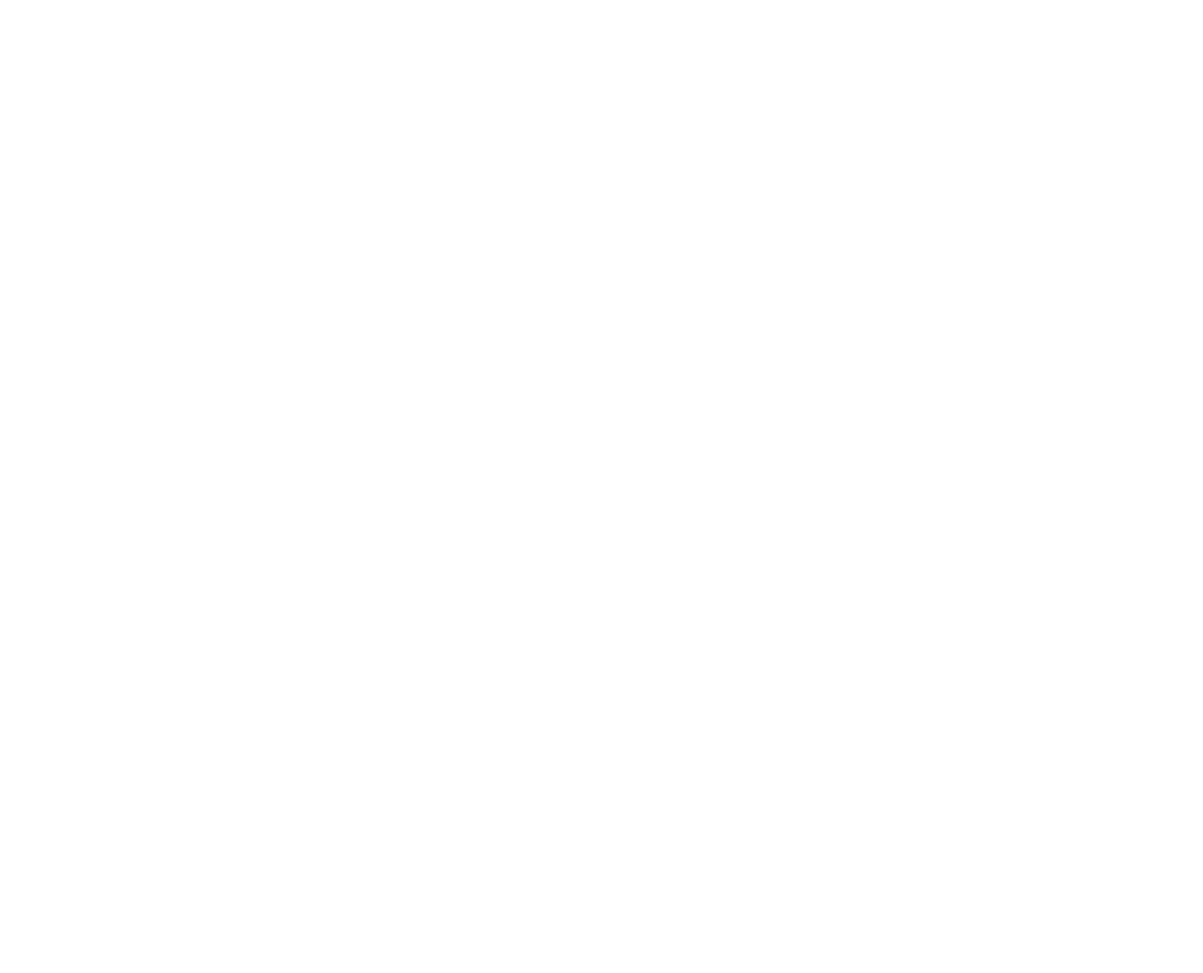
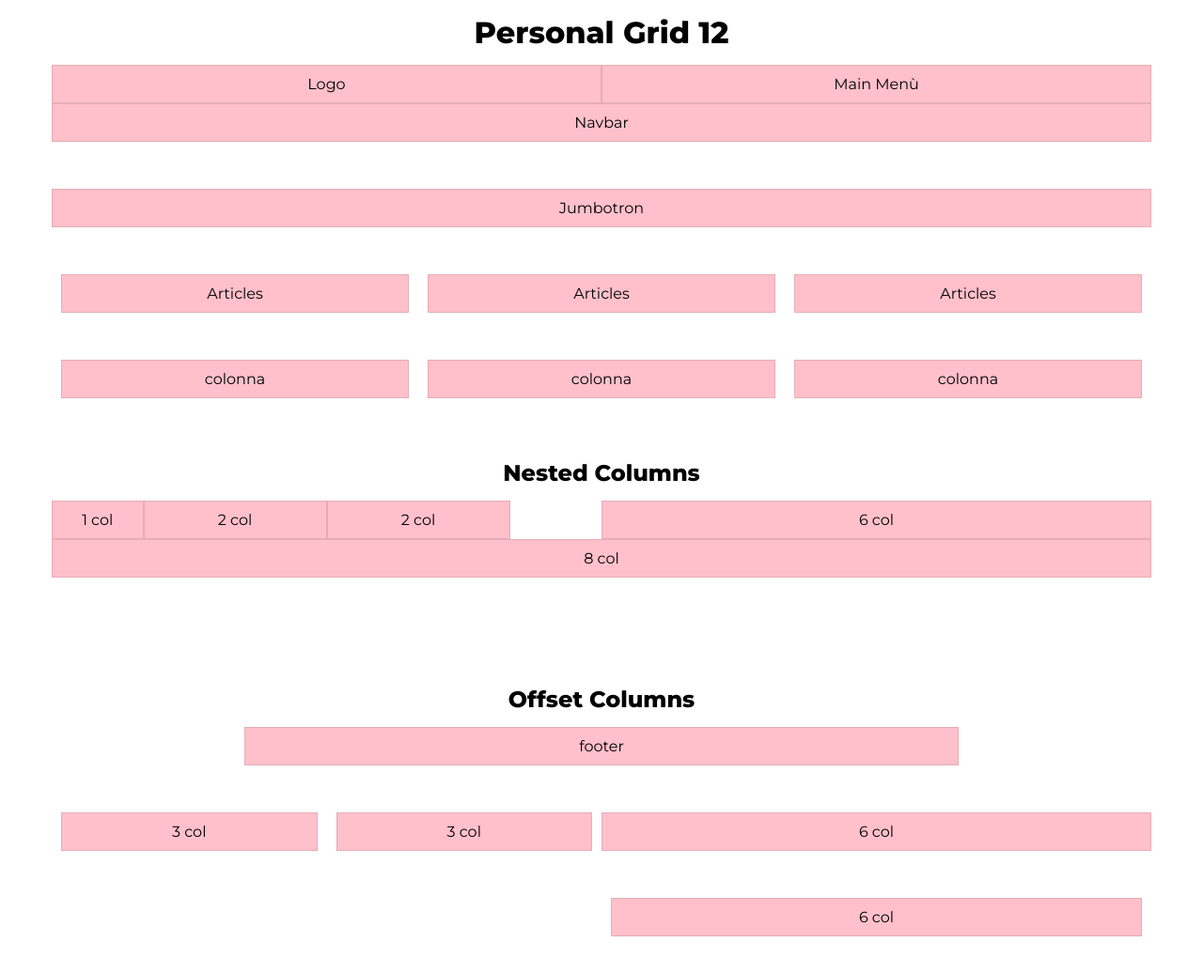
Before and after one commit to MartinFrancesco/html-css-12bool, a plain HTML site: page index.html in a window 1280 px wide. Shown: the whole page at 94% size. Before the commit the page ends 800 px from the top, so only its background shows below. Drawn offline with Linux system fonts and the light colour scheme.

Commit message:
Exercise

```diff
--- a/css/framework-12bool.css
+++ b/css/framework-12bool.css
@@ -0,0 +1,125 @@
+/* FRAMEWORK-12 Col */
+
+/* Container */
+.container {
+  width: 1170px;
+  margin: auto;
+
+  /* debug */
+  margin-bottom: 50px;
+}
+
+.container::after {
+  display: table;
+  content: '';
+  clear: both;
+}
+
+/* Col-Float */
+[class*= "col-"] {
+  float: left;
+  padding-left: 10px;
+  padding-right: 10px;
+}
+
+[class*= "col-"].padding-0 {
+  padding: 0;
+}
+
+/* Columns */
+.col-1 {
+  width: calc(100% / 12);
+}
+
+.col-2 {
+  width: calc((100% / 12) * 2);
+}
+
+.col-3 {
+  width: calc((100% / 12) * 3);
+}
+
+.col-4 {
+  width: calc((100% / 12) * 4);
+}
+
+.col-5 {
+  width: calc((100% / 12) * 5);
+}
+
+.col-6 {
+  width: calc((100% / 12) * 6);
+}
+
+.col-7 {
+  width: calc((100% / 12) * 7);
+}
+
+.col-8 {
+  width: calc((100% / 12) * 8);
+}
+
+.col-9 {
+  width: calc((100% / 12) * 9);
+}
+
+.col-10 {
+  width: calc((100% / 12) * 10);
+}
+
+.col-11 {
+  width: calc((100% / 12) * 11);
+}
+
+.col-12 {
+  width: 100%;
+}
+
+/* Offset */
+.offset-1 {
+    margin-left: calc(100% / 12);
+}
+
+.offset-2 {
+    margin-left: calc((100% / 12) * 2);
+}
+
+.offset-3 {
+    margin-left: calc((100% / 12) * 3);
+}
+
+.offset-4 {
+    margin-left: calc((100% / 12) * 4);
+}
+
+.offset-5 {
+    margin-left: calc((100% / 12) * 5);
+}
+
+.offset-6 {
+    margin-left: 50%;
+}
+
+.offset-7 {
+    margin-left: calc((100% / 12) * 7);
+}
+
+.offset-8 {
+    margin-left: calc((100% / 12) * 8);
+}
+
+.offset-9 {
+    margin-left: calc((100% / 12) * 9);
+}
+
+.offset-10 {
+    margin-left: calc((100% / 12) * 10);
+}
+
+.offset-11 {
+    margin-left: calc((100% / 12) * 11);
+}
+
+.offset-12 {
+    margin-left: calc(100% / 12);
+}
--- a/css/style.css
+++ b/css/style.css
@@ -0,0 +1,23 @@
+/* GENERAL STYLE */
+* {
+  margin: 0;
+  padding: 0;
+  box-sizing: border-box;
+}
+
+body {
+  text-align: center;
+  font-family: 'Montserrat', sans-serif;
+}
+
+/* Tipography */
+h1, h2, h3 {
+  padding: 15px;
+}
+
+/* Main content */
+.box {
+  padding: 10px;
+  border: 1px solid rgba(0, 0, 0, 0.1);
+  background: pink;
+}
--- a/index.html
+++ b/index.html
@@ -4,9 +4,115 @@
     <meta charset="utf-8">
     <title>framework-12</title>
     <link rel="stylesheet" href="./css/framework-12bool.css">
+    <link href="https://fonts.googleapis.com/css2?family=Montserrat:wght@400;800&display=swap" rel="stylesheet">
     <link rel="stylesheet" href="./css/style.css">
   </head>
+
   <body>
 
+    <header>
+      <h1>Personal Grid 12</h1>
+      <div class="container">
+        <div class="col-6 padding-0">
+          <div class="box">Logo</div>
+        </div>
+
+        <div class="col-6 padding-0">
+          <div class="box">Main Menù</div>
+        </div>
+
+        <div class="col-12 padding-0">
+          <div class="box">Navbar</div>
+        </div>
+      </div>
+    </header>
+
+    <main>
+      <div class="container">
+        <div class="col-12 padding-0">
+          <div class="box">Jumbotron</div>
+        </div>
+      </div>
+
+      <div class="container">
+        <div class="col-4">
+          <div class="box">Articles</div>
+        </div>
+        <div class="col-4">
+          <div class="box">Articles</div>
+        </div>
+        <div class="col-4">
+          <div class="box">Articles</div>
+        </div>
+      </div>
+
+      <div class="container">
+        <div class="col-4">
+          <div class="box">colonna</div>
+        </div>
+
+        <div class="col-4">
+          <div class="box">colonna</div>
+        </div>
+
+        <div class="col-4">
+          <div class="box">colonna</div>
+        </div>
+      </div>
+
+      <h2>Nested Columns</h2>
+      <div class="container">
+        <div class="col-6 padding-0">
+          <div class="container">
+            <div class="col-1 padding-0">
+              <div class="box">1 col</div>
+            </div>
+            <div class="col-2 padding-0">
+              <div class="box">2 col</div>
+            </div>
+            <div class="col-2 padding-0">
+              <div class="box">2 col</div>
+            </div>
+            <div class="col-12 padding-0">
+              <div class="box">8 col</div>
+            </div>
+          </div>
+        </div>
+
+        <div class="col-6 padding-0">
+          <div class="box">6 col</div>
+        </div>
+      </div>
+    </main>
+
+    <footer>
+      <h2>Offset Columns</h2>
+      <div class="container">
+        <!-- Col 8 Offset 2 -->
+        <div class="col-8 offset-2">
+          <div class="box">footer</div>
+        </div>
+      </div>
+      <div class="container">
+        <!-- Col 4 Offset 4 Col 4 -->
+        <div class="col-3">
+          <div class="box">3 col</div>
+        </div>
+        <div class="col-3">
+          <div class="box">3 col</div>
+        </div>
+        <div class="offset-6">
+          <div class="box">6 col</div>
+        </div>
+      </div>
+
+      <div class="container">
+        <!-- Col 6 Offset 6 -->
+        <div class="col-6 offset-6">
+          <div class="box">6 col</div>
+        </div>
+      </div>
+    </footer>
+
   </body>
-</html>
+  </html>
```
